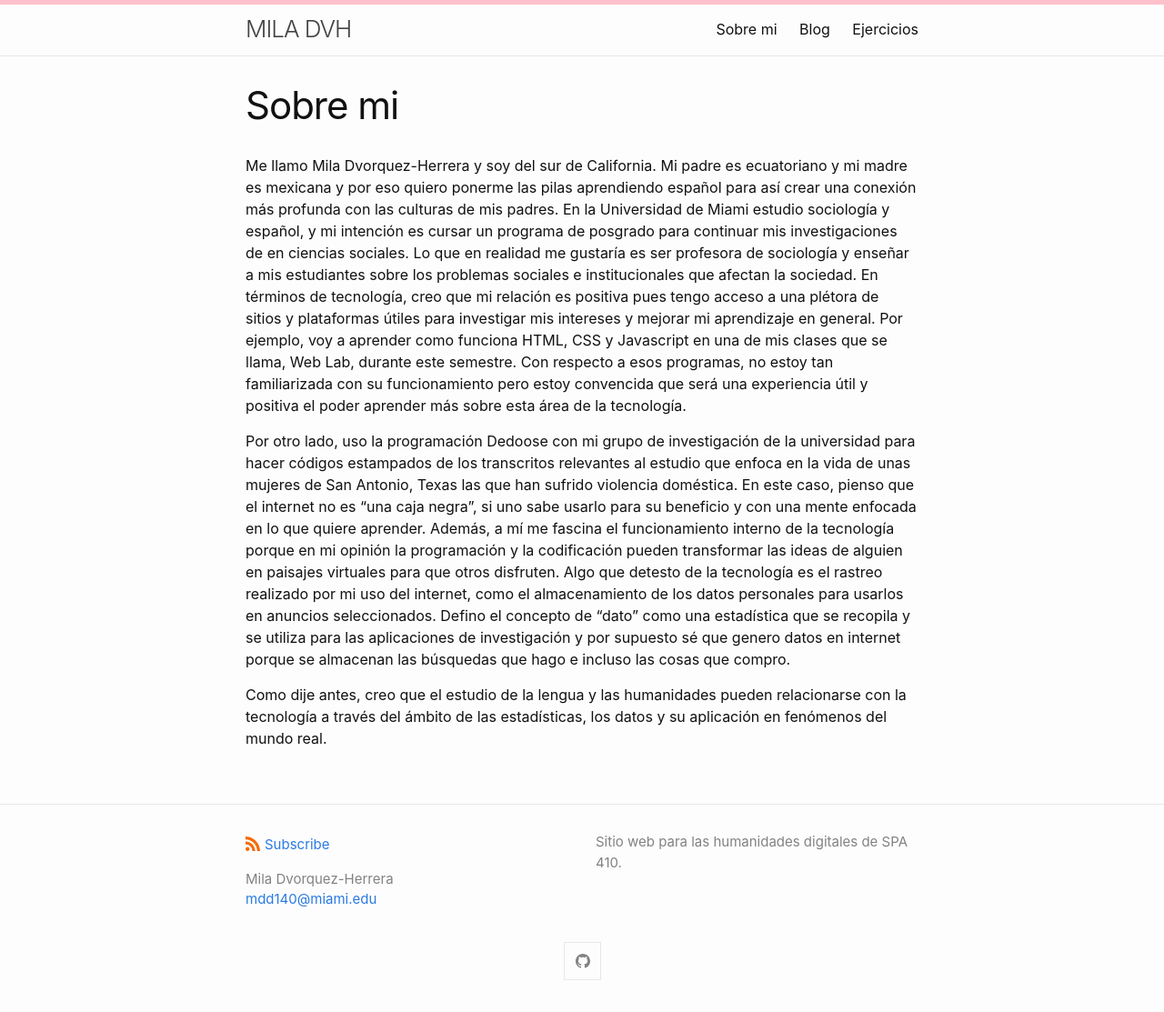
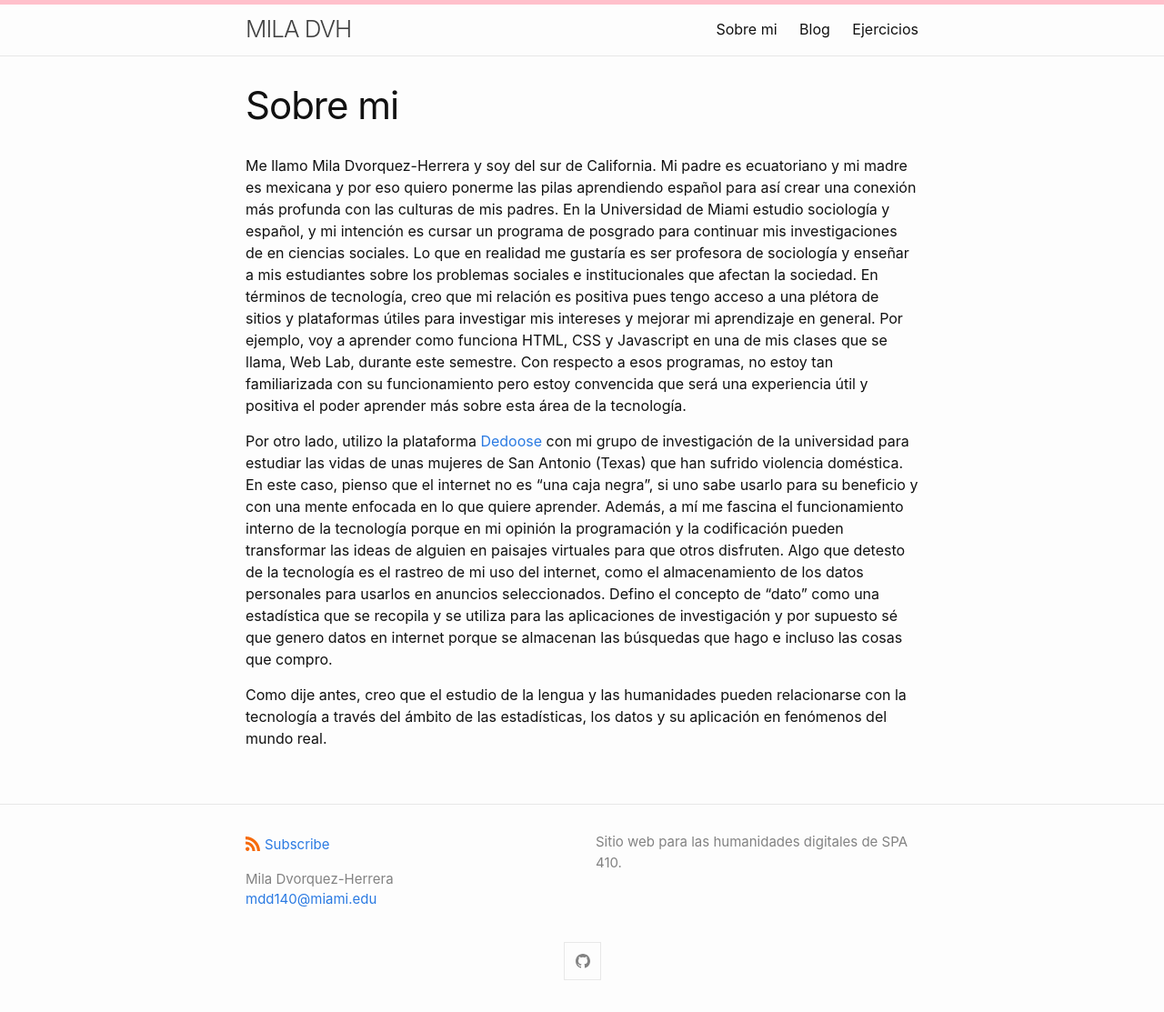
Before and after one commit to miladvh/miladvh.github.io, a Jekyll site: the page built from sobre_mi.md, in a window 1280 px wide. Shown: the whole page at 91% size. Built offline with Jekyll 4.4.1, drawn with Linux system fonts in a browser that asks for light colours.

Commit message:
Update sobre_mi.md

```diff
--- a/sobre_mi.md
+++ b/sobre_mi.md
@@ -6,6 +6,6 @@ permalink: /sobre_mi/
 
   Me llamo Mila Dvorquez-Herrera y soy del sur de California. Mi padre es ecuatoriano y mi madre es mexicana y por eso quiero ponerme las pilas  aprendiendo  español para así crear una conexión más profunda con las culturas de mis padres. En la Universidad de Miami estudio sociología y español, y mi intención es cursar un programa de posgrado para continuar mis investigaciones de en ciencias sociales. Lo que en realidad me gustaría es ser profesora de sociología y enseñar a mis estudiantes sobre los problemas sociales e institucionales que afectan la sociedad. En términos de tecnología, creo que mi relación es positiva pues tengo acceso a  una plétora de sitios y plataformas útiles para investigar mis intereses y  mejorar mi aprendizaje en general. Por ejemplo, voy a aprender como funciona HTML, CSS y Javascript en una de mis clases que se llama, Web Lab, durante este semestre. Con respecto a esos programas, no estoy tan familiarizada con su funcionamiento pero estoy convencida que será una experiencia útil y positiva el poder aprender más sobre esta área de la tecnología.
 
-  Por otro lado, uso la programación Dedoose con mi grupo de investigación de la universidad para hacer códigos estampados de los transcritos relevantes al estudio que enfoca en la vida de unas mujeres de San Antonio, Texas las que han sufrido violencia doméstica. En este caso, pienso que el internet no es “una caja negra”, si uno sabe usarlo para su beneficio y con una mente enfocada en lo que quiere aprender. Además, a  mí me fascina el funcionamiento interno de la tecnología porque en mi opinión la programación y la codificación pueden transformar las ideas de alguien en paisajes virtuales para que otros disfruten. Algo que detesto de la tecnología es el rastreo realizado por mi uso del internet, como el almacenamiento de los datos personales para usarlos en anuncios seleccionados. Defino el concepto de “dato” como una estadística que se recopila y se utiliza para las aplicaciones de investigación y por supuesto sé que genero datos en internet porque se almacenan las búsquedas que hago e incluso las cosas que compro.
+Por otro lado, utilizo la plataforma [Dedoose](https://www.dedoose.com/) con mi grupo de investigación de la universidad para estudiar las vidas de unas mujeres de San Antonio (Texas) que han sufrido violencia doméstica. En este caso, pienso que el internet no es “una caja negra”, si uno sabe usarlo para su beneficio y con una mente enfocada en lo que quiere aprender. Además, a mí me fascina el funcionamiento interno de la tecnología porque en mi opinión la programación y la codificación pueden transformar las ideas de alguien en paisajes virtuales para que otros disfruten. Algo que detesto de la tecnología es el rastreo de mi uso del internet, como el almacenamiento de los datos personales para usarlos en anuncios seleccionados. Defino el concepto de “dato” como una estadística que se recopila y se utiliza para las aplicaciones de investigación y por supuesto sé que genero datos en internet porque se almacenan las búsquedas que hago e incluso las cosas que compro.
 
-  Como dije antes, creo que el estudio de la lengua y las humanidades pueden relacionarse con la tecnología a través del ámbito de las estadísticas, los datos y su aplicación en fenómenos del mundo real.
+Como dije antes, creo que el estudio de la lengua y las humanidades pueden relacionarse con la tecnología a través del ámbito de las estadísticas, los datos y su aplicación en fenómenos del mundo real.
```
